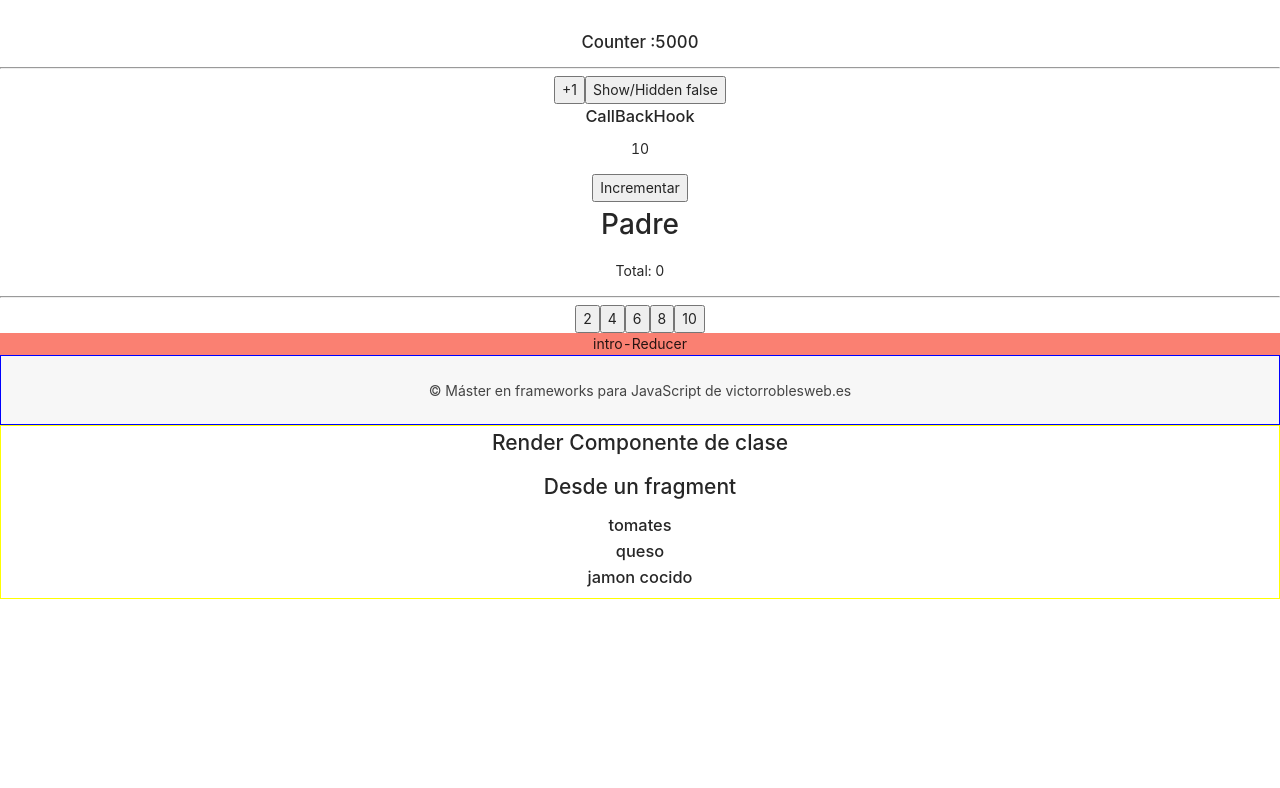
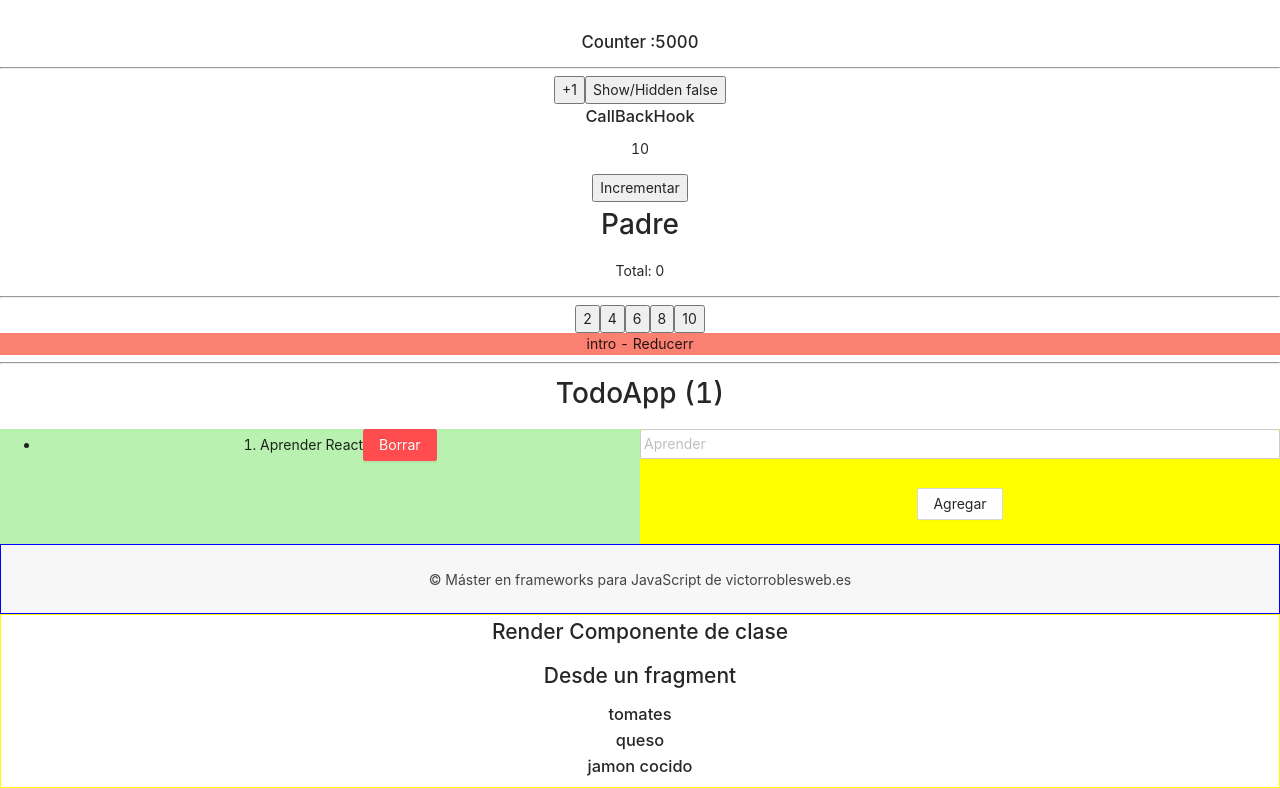
Before and after one commit to andersonNB/Articulos-React, a React (Create React App) app: page /hooks in a window 1280 px wide. Shown: the part 2514-3302 px from the top of the page. Before the commit the page ends 3113 px from the top, so only its background shows below. Built offline with nearby package versions, Linux system fonts and the light colour scheme; no server answers.

Commit message:
Reducer todos

```diff
--- a/src/components/GridAnt.js
+++ b/src/components/GridAnt.js
@@ -1,5 +1,6 @@
 import React, { Component } from 'react';
-import { Col, Row, Divider, Modal, Form, Input, Button } from 'antd';
+import { Col, Row, Divider, Modal, Form, Input, Button, Space, Select, DatePicker, Upload, Table } from 'antd';
+import { UploadOutlined, } from '@ant-design/icons';
 import 'antd/dist/antd.css'
 
 class GridAnt extends Component {
@@ -28,6 +29,39 @@ class GridAnt extends Component {
             visible: false,
         })
     }
+
+    dataSource = [
+        {
+            key: '1',
+            name: 'Mike',
+            age: 32,
+            address: '10 Downing Street',
+        },
+        {
+            key: '2',
+            name: 'John',
+            age: 42,
+            address: '10 Downing Street',
+        },
+    ];
+
+    columns = [
+        {
+            title: 'Name',
+            dataIndex: 'name',
+            key: 'name',
+        },
+        {
+            title: 'Age',
+            dataIndex: 'age',
+            key: 'age',
+        },
+        {
+            title: 'Address',
+            dataIndex: 'address',
+            key: 'address',
+        },
+    ];
 
     render() {
         return (
@@ -190,6 +224,44 @@ class GridAnt extends Component {
                         </Form.Item>
                     </Form>
                 </Modal>
+
+                <Space style={ { backgroundColor: '#C1F4C5' } }>
+                    <Form layout="vertical"
+                        onFinish={ this.handleSubmit }
+                        onFinishFailed={ this.handleSubmitFaield }>
+                        <Form.Item>
+                            <Form.Item name="pruebaSelect">
+                                <Select placeholder="Seleccione una opción">
+                                    <Select.Option value="3">Total</Select.Option>
+                                    <Select.Option value="4">Parcial</Select.Option>
+                                </Select>
+                            </Form.Item>
+                            <h4>Prueba Titulo Select</h4>
+                        </Form.Item>
+                        <Form.Item >
+                            <Form.Item name="pruebaFecha">
+                                <DatePicker placeholder="Selecciona una fecha" />
+                            </Form.Item>
+                            <h4>Prueba Titulo Fecha</h4>
+                        </Form.Item>
+                        <Form.Item>
+                            <Form.Item name="pruebaArchivo">
+                                <Upload>
+                                    <Button icon={ <UploadOutlined /> }>Seleccione un archivo</Button>
+                                </Upload>
+                            </Form.Item>
+                            <h4>Prueba Titulo Archivo</h4>
+                        </Form.Item>
+                        <Form.Item>
+                            <Button type="primary" htmlType="submit" style={ { backgroundColor: '#194978', width: '75px', height: '44px' } }>
+                                Cargar
+                            </Button>
+                        </Form.Item>
+                    </Form>
+                </Space>
+
+                <Divider>Tabla</Divider>
+                <Table dataSource={ this.dataSource } columns={ this.columns } />
             </>
         )
     }
--- a/src/components/Profundizando Hooks/useReducer/IntroReducer.js
+++ b/src/components/Profundizando Hooks/useReducer/IntroReducer.js
@@ -1,9 +1,55 @@
 import React from 'react'
 
 const IntroReducer = () => {
+
+
+
+  const initialState = [{
+    id: 1,
+    todo: 'Comprar',
+    done: false,
+  }]
+
+
+  //Reducer
+  const todoReducer = (state = initialState, action) => {
+
+    console.log('action', action)
+    //Así modificamos el state con el reducer
+    //aqui no puede ir nada asincrono, ni llamar otras funciones
+    //todo se debe hacer aquí mismo
+    if (action?.type === 'agregar') {
+      return [...state, action.payload]
+    }
+
+    return state;
+  }
+
+  let todos = todoReducer()
+
+
+  const newTodo = [{
+    id: 2,
+    todo: 'Comprar harina',
+    done: false,
+  }]
+
+
+  //Creamos la acción para el reducer
+  const agregarTodoAction = {
+    type: 'agregar',
+    payload: newTodo,
+  }
+
+  //Enviamos el state y el action
+  todos = todoReducer(todos, agregarTodoAction)
+
+
+  console.log("todoReducer", todos)
   return (
+    <section style={ { backgroundColor: 'salmon', } }> intro - Reducerr
 
-    <section style={ { backgroundColor: 'salmon', } }>intro-Reducer</section>
+    </section>
   )
 }
 
--- /dev/null
+++ b/src/components/Profundizando Hooks/useReducer/TodoApp.js
@@ -0,0 +1,56 @@
+import React, { useReducer } from 'react'
+import { todoReducer } from './todoReducer'
+import { Button, Row, Col, Form, Input, } from 'antd';
+
+//estado inicial
+const initialState = [{
+    id: new Date().getTime(),
+    desc: 'Aprender React',
+    done: false,
+}]
+
+
+const TodoApp = () => {
+
+    //Reducer como tal y nuestro listado inicial
+    const [todo] = useReducer(todoReducer, initialState)
+
+    console.log("todo  ", todo)
+    return (
+        <div>
+            <hr />
+            <h1>
+                TodoApp ({ todo.length })
+            </h1>
+            <Row style={ { backgroundColor: "blue" } }>
+                <Col md={ 12 } style={ { backgroundColor: "#B8F1B0" } }>
+                    <ul>
+                        {
+                            todo.map((todo, i) => {
+
+                                return <li key={ todo.id }>{ i + 1 }. { todo.desc }
+                                    <Button type="primary" danger={ true }> Borrar</Button>
+                                </li>
+
+                            })
+                        }
+                    </ul>
+                </Col>
+                <Col md={ 12 } style={ { backgroundColor: "yellow" } } >
+                    <Form>
+                        <Form.Item>
+                            <Input placeholder="Aprender"></Input>
+                        </Form.Item>
+                        <Form.Item>
+                            <Button>
+                                Agregar
+                            </Button>
+                        </Form.Item>
+                    </Form>
+                </Col>
+            </Row>
+        </div>
+    )
+}
+
+export default TodoApp
--- /dev/null
+++ b/src/components/Profundizando Hooks/useReducer/todoReducer.js
@@ -0,0 +1,12 @@
+export const todoReducer = (state = [], action) => {
+
+    switch (action.type) {
+        case 'add':
+
+            break;
+
+        default:
+            return state;
+    }
+
+}
--- a/src/components/Profundizando Hooks/useState/CounterApp.js
+++ b/src/components/Profundizando Hooks/useState/CounterApp.js
@@ -10,6 +10,7 @@ import MemoHook from "../Memo/MemoHook"
 import CallBackHook from "../Memo/CallBackHook"
 import { Padre } from "../07-tarea-memo/Padre"
 import IntroReducer from "../useReducer/IntroReducer"
+import TodoApp from "../useReducer/TodoApp"
 
 const CounterApp = () => {
 
@@ -61,6 +62,8 @@ const CounterApp = () => {
 
             <IntroReducer />
 
+            <TodoApp />
+
         </>
     )
 }
```
